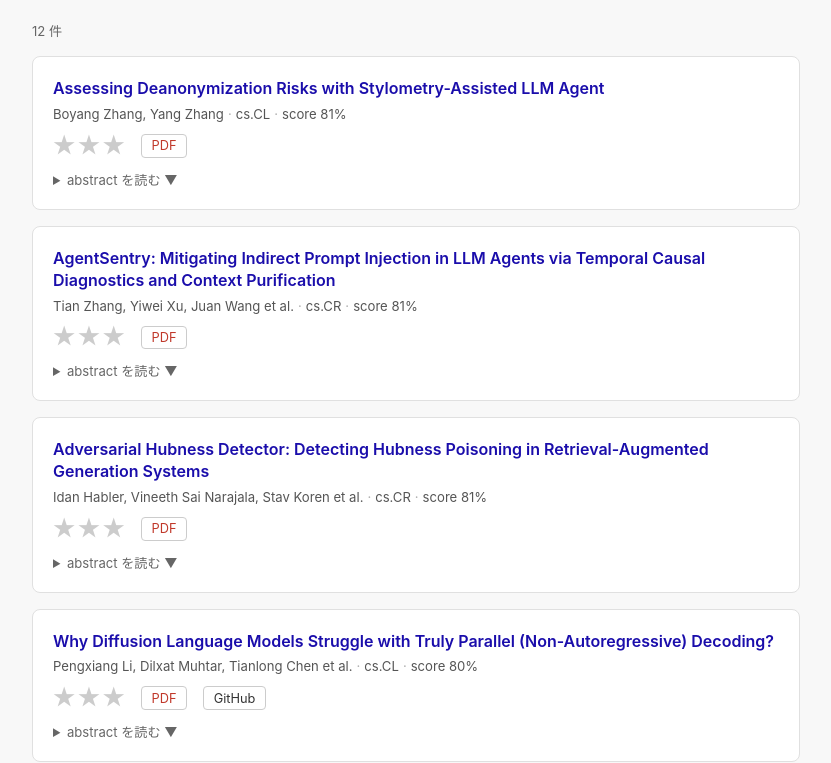
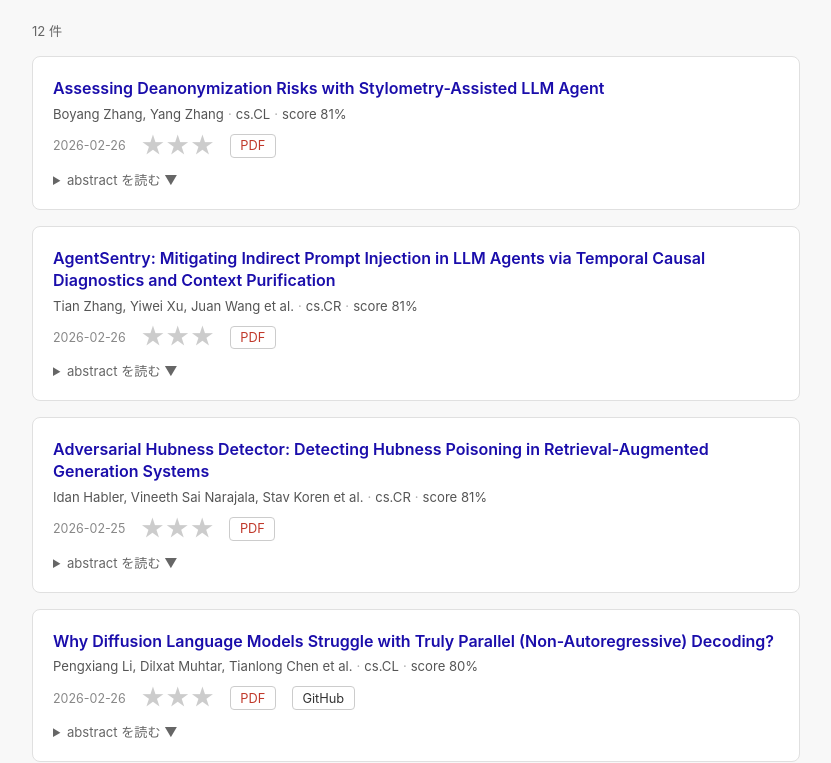
Before and after one commit to senna-lang/arxiv-compass, an Astro site: page /20260301 in a window 1280 px wide. Shown: the part 52-815 px from the top of the page, without its empty margins (224-1055 px from the left). Built offline with nearby package versions, Linux system fonts and the light colour scheme; Astro itself is replaced by a stand-in of ours; no server answers.

Commit message:
chore: add submitted at

```diff
--- a/src/components/PaperCard.astro
+++ b/src/components/PaperCard.astro
@@ -39,6 +39,7 @@ const firstCategory = paper.categories[0] ?? "";
   </header>
 
   <div class="paper-actions">
+    <p class="submitted">{paper.submitted}</p>
     <div
       class="star-rating"
       data-paper-id={paper.id}
@@ -131,6 +132,12 @@ const firstCategory = paper.categories[0] ?? "";
     align-items: center;
     gap: 1rem;
     margin-bottom: 0.75rem;
+  }
+
+  .submitted {
+    font-size: 0.78rem;
+    color: #888;
+    margin: 0;
   }
 
   .star-rating {
```
